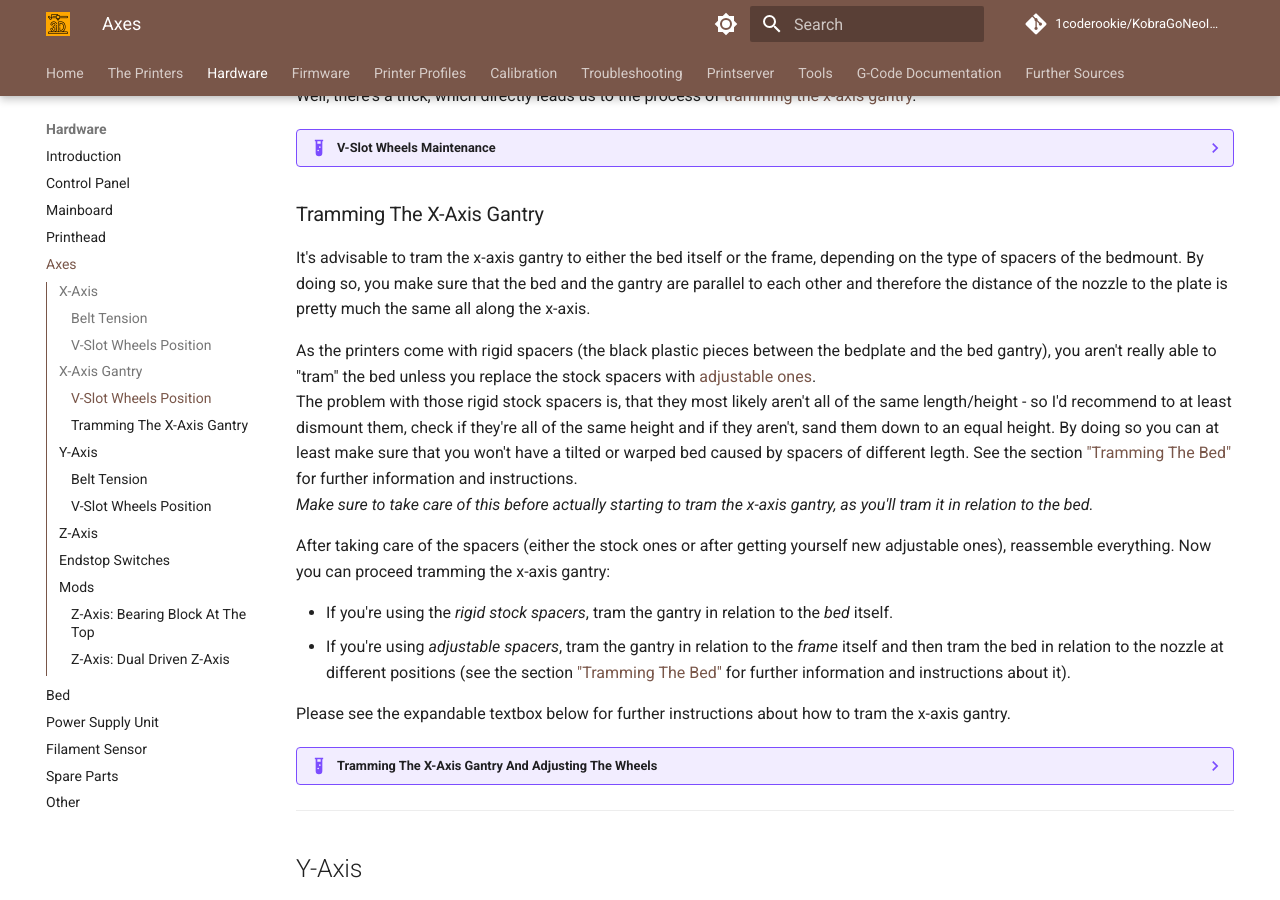
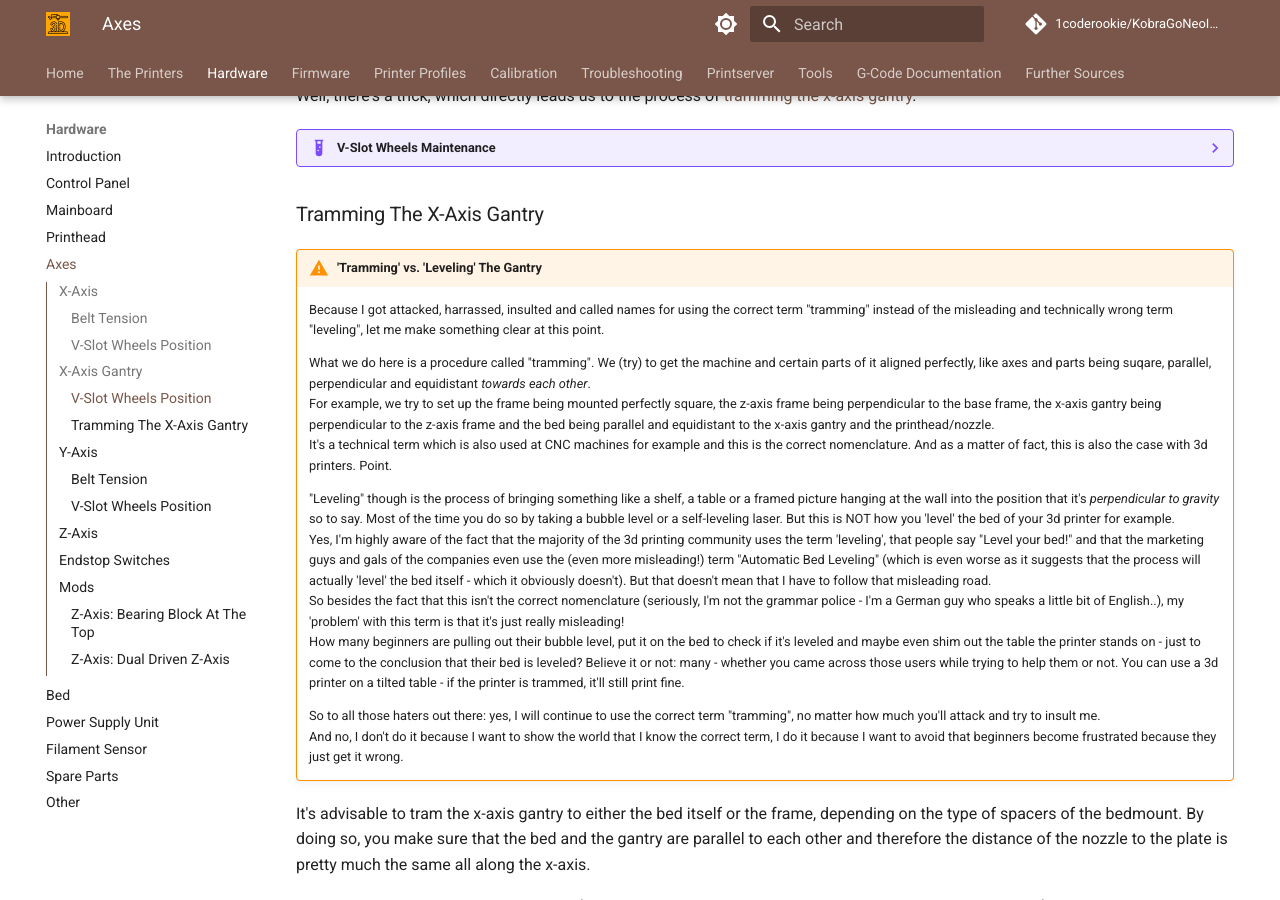
Before and after one commit to 1coderookie/KobraGoNeoInsights, an MkDocs documentation site: the page built from docs/hardware/axes.md, in a window 1280 px wide and 900 px high, scrolled down 3695 px. Built offline with MkDocs 1.6.1 and Material for MkDocs 9.7.7, drawn with Linux system fonts in a browser that asks for light colours; comment, search, counter and statistics services are not loaded.

Commit message:
Update axes.md

```diff
--- a/docs/hardware/axes.md
+++ b/docs/hardware/axes.md
@@ -97,6 +97,23 @@ Well, there's a trick, which directly leads us to the process of [tramming the x
         As an example: So let's say you want to lubricate your bike chain and use WD-40 to do so, you'll basically *wash away* the existent lubrification  which is inside the chain - therefore the chain will be worn out pretty quick. You'll also harm the sealings. If you don't believe me, make a little test by yourself: take an air baloon, pump it up, spray WD-40 onto it and wait..
 
 ### Tramming The X-Axis Gantry
+
+!!! warning "'Tramming' vs. 'Leveling' The Gantry"
+
+    Because I got attacked, harrassed, insulted and called names for using the correct term "tramming" instead of the misleading and technically wrong term "leveling", let me make something clear at this point.
+
+    What we do here is a procedure called "tramming".
+    We (try) to get the machine and certain parts of it aligned perfectly, like axes and parts being suqare, parallel, perpendicular and equidistant *towards each other*.
+    For example, we try to set up the frame being mounted perfectly square, the z-axis frame being perpendicular to the base frame, the x-axis gantry being perpendicular to the z-axis frame and the bed being parallel and equidistant to the x-axis gantry and the printhead/nozzle.
+    It's a technical term which is also used at CNC machines for example and this is the correct nomenclature. And as a matter of fact, this is also the case with 3d printers. Point.
+
+    "Leveling" though is the process of bringing something like a shelf, a table or a framed picture hanging at the wall into the position that it's *perpendicular to gravity* so to say. Most of the time you do so by taking a bubble level or a self-leveling laser. But this is NOT how you 'level' the bed of your 3d printer for example.
+    Yes, I'm highly aware of the fact that the majority of the 3d printing community uses the term 'leveling', that people say "Level your bed!" and that the marketing guys and gals of the companies even use the (even more misleading!) term "Automatic Bed Leveling" (which is even worse as it suggests that the process will actually 'level' the bed itself - which it obviously doesn't). But that doesn't mean that I have to follow that misleading road.
+    So besides the fact that this isn't the correct nomenclature (seriously, I'm not the grammar police - I'm a German guy who speaks a little bit of English..), my 'problem' with this term is that it's just really misleading!
+    How many beginners are pulling out their bubble level, put it on the bed to check if it's leveled and maybe even shim out the table the printer stands on - just to come to the conclusion that their bed is leveled? Believe it or not: many - whether you came across those users while trying to help them or not. You can use a 3d printer on a tilted table - if the printer is trammed, it'll still print fine.
+
+    So to all those haters out there: yes, I will continue to use the correct term "tramming", no matter how much you'll attack and try to insult me.
+    And no, I don't do it because I want to show the world that I know the correct term, I do it because I want to avoid that beginners become frustrated because they just get it wrong.
 
 It's advisable to tram the x-axis gantry to either the bed itself or the frame, depending on the type of spacers of the bedmount. By doing so, you make sure that the bed and the gantry are parallel to each other and therefore the distance of the nozzle to the plate is pretty much the same all along the x-axis.
 
```
